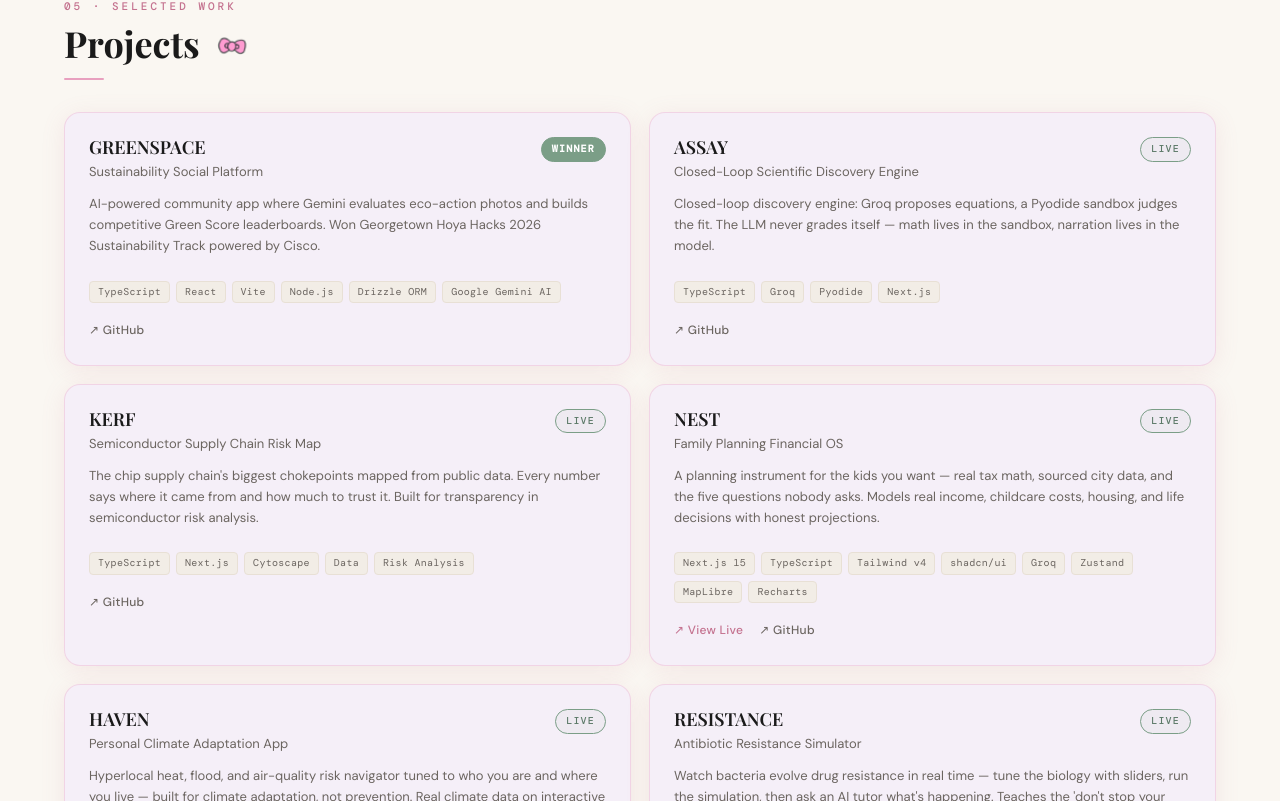
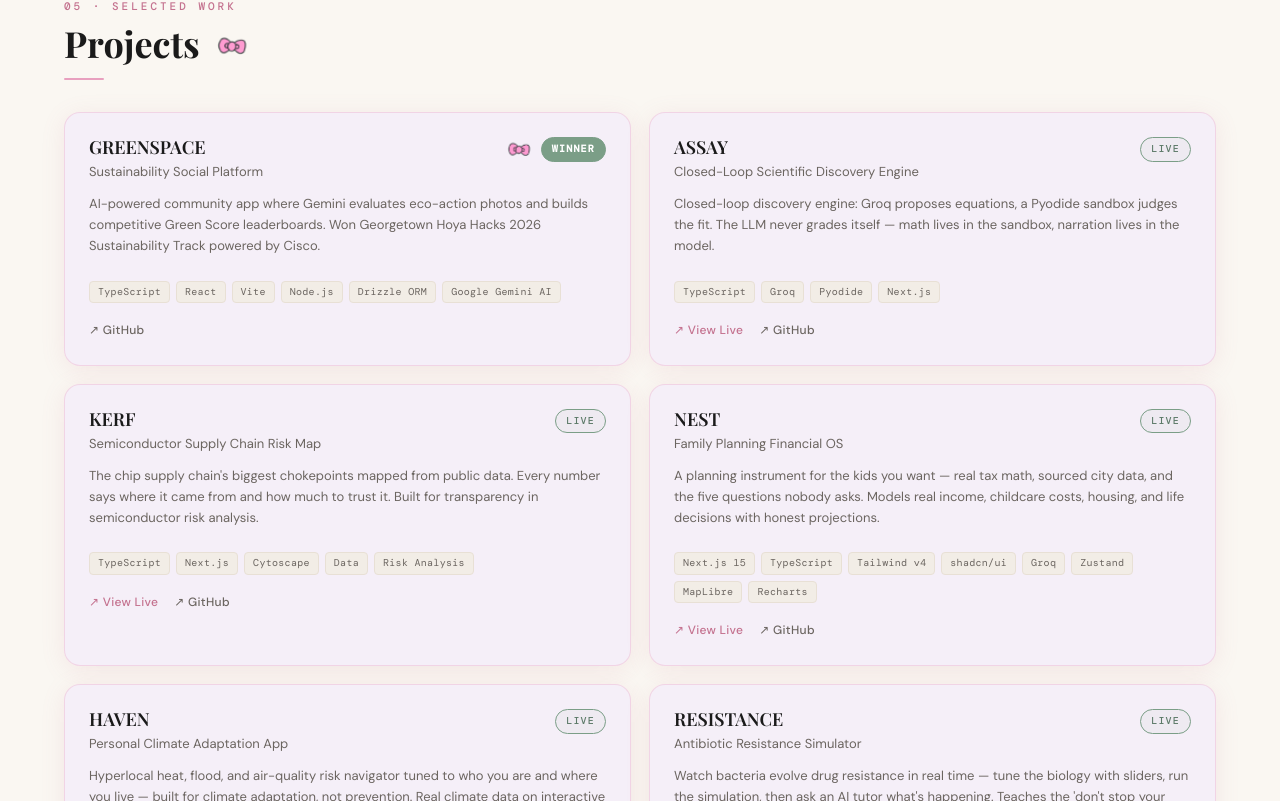
Before and after one commit to nylaimanii/nyla-portfolio, a React (Vite) app: page / in a window 1280 px wide. Shown: the part 3699-4500 px from the top of the page. Built offline with nearby package versions, Linux system fonts and the light colour scheme; a web font is replaced by a local one.

Commit message:
add live links to all projects + bow on greenspace
Co-Authored-By: Claude Opus 4.7 (1M context) <noreply@anthropic.com>

```diff
--- a/src/App.css
+++ b/src/App.css
@@ -45,6 +45,13 @@
   display: inline-flex;
   align-items: center;
   gap: 10px;
+}
+
+.bow.project-bow {
+  width: 28px;
+  height: auto;
+  animation: bowWiggle 3s ease-in-out infinite;
+  animation-delay: 0s;
 }
 
 /* ═══════════════════════════════════════
--- a/src/components/Projects.jsx
+++ b/src/components/Projects.jsx
@@ -2,6 +2,10 @@ import { motion } from 'framer-motion';
 import Window from './Window';
 import Bow from './Bow';
 import { projects } from '../constants/data';
+
+function isWinner(status = '') {
+  return status.toLowerCase().includes('winner');
+}
 
 function statusClass(status = '') {
   const s = status.toLowerCase();
@@ -41,9 +45,18 @@ export default function Projects() {
                 <div className="project-name">{proj.name}</div>
                 {proj.subtitle && <div className="project-tagline">{proj.subtitle}</div>}
               </div>
-              <span className={statusClass(proj.status)}>
-                {statusLabel(proj.status)}
-              </span>
+              {isWinner(proj.status) ? (
+                <div style={{ display: 'flex', alignItems: 'center', gap: '8px' }}>
+                  <Bow delay="0s" className="project-bow" />
+                  <span className={statusClass(proj.status)}>
+                    {statusLabel(proj.status)}
+                  </span>
+                </div>
+              ) : (
+                <span className={statusClass(proj.status)}>
+                  {statusLabel(proj.status)}
+                </span>
+              )}
             </div>
 
             <p className="project-desc">{proj.description}</p>
--- a/src/constants/data.js
+++ b/src/constants/data.js
@@ -94,7 +94,8 @@ export const projects = [
     description: "Closed-loop discovery engine: Groq proposes equations, a Pyodide sandbox judges the fit. The LLM never grades itself — math lives in the sandbox, narration lives in the model.",
     stack: ["TypeScript", "Groq", "Pyodide", "Next.js"],
     status: "LIVE",
-    github: "https://github.com/nylaimanii/assay"
+    github: "https://github.com/nylaimanii/assay",
+    live: "https://assay-alpha.vercel.app"
   },
   {
     name: "KERF",
@@ -102,7 +103,8 @@ export const projects = [
     description: "The chip supply chain's biggest chokepoints mapped from public data. Every number says where it came from and how much to trust it. Built for transparency in semiconductor risk analysis.",
     stack: ["TypeScript", "Next.js", "Cytoscape", "Data", "Risk Analysis"],
     status: "LIVE",
-    github: "https://github.com/nylaimanii/kerf"
+    github: "https://github.com/nylaimanii/kerf",
+    live: "https://kerf-kappa.vercel.app"
   },
   {
     name: "NEST",
@@ -137,7 +139,8 @@ export const projects = [
     description: "Train a neural network in your browser, then x-ray it to see what each neuron actually learned. TensorFlow Playground for the interpretability era — sparse autoencoders, attribution graphs, no PhD required.",
     stack: ["Next.js", "TypeScript", "TensorFlow.js", "Tailwind CSS"],
     status: "LIVE",
-    github: "https://github.com/nylaimanii/peek"
+    github: "https://github.com/nylaimanii/peek",
+    live: "https://peek-two.vercel.app"
   },
   {
     name: "FORGE",
@@ -154,7 +157,8 @@ export const projects = [
     description: "Run compute when it's clean and cheap — picks the optimal time and region for GPU/ML jobs using live grid carbon and price data across North America. Interactive globe, sliding-window optimization.",
     stack: ["React", "Three.js", "TypeScript", "Mapbox GL JS", "Groq"],
     status: "LIVE",
-    github: "https://github.com/nylaimanii/moirai"
+    github: "https://github.com/nylaimanii/moirai",
+    live: "https://moirai-smoky.vercel.app"
   },
   {
     name: "AQUIFER",
@@ -162,7 +166,8 @@ export const projects = [
     description: "Tells farmers the minimum water needed to keep yield stable using FAO-56 Penman-Monteith math plus free public weather and soil data. Built for water conservation in climate-stressed regions.",
     stack: ["TypeScript", "FAO-56", "Climate Data", "AI"],
     status: "LIVE",
-    github: "https://github.com/nylaimanii/aquifer"
+    github: "https://github.com/nylaimanii/aquifer",
+    live: "https://aquifer-seven.vercel.app"
   },
   {
     name: "MERIDIAN",
@@ -170,7 +175,8 @@ export const projects = [
     description: "Tinder for clinical trials — fill out a quick intake, then swipe through recruiting trials matched to your condition, age, and location. Pulls live from ClinicalTrials.gov (200k+ studies). Built solo.",
     stack: ["Meteor.js", "React", "Groq API", "rspack", "Docker", "Railway"],
     status: "LIVE",
-    github: "https://github.com/nylaimanii/meridian"
+    github: "https://github.com/nylaimanii/meridian",
+    live: "https://meridian.up.railway.app"
   },
   {
     name: "SWORN",
@@ -178,7 +184,8 @@ export const projects = [
     description: "An incident response agent architecturally incapable of lying — hash-chained evidence receipts, read-only OS-layer mounting. Built for the SANS Institute FIND EVIL! hackathon.",
     stack: ["Python"],
     status: "LIVE",
-    github: "https://github.com/nylaimanii/sworn"
+    github: "https://github.com/nylaimanii/sworn",
+    live: "https://sworn.vercel.app"
   },
   {
     name: "RIPPLE",
```
